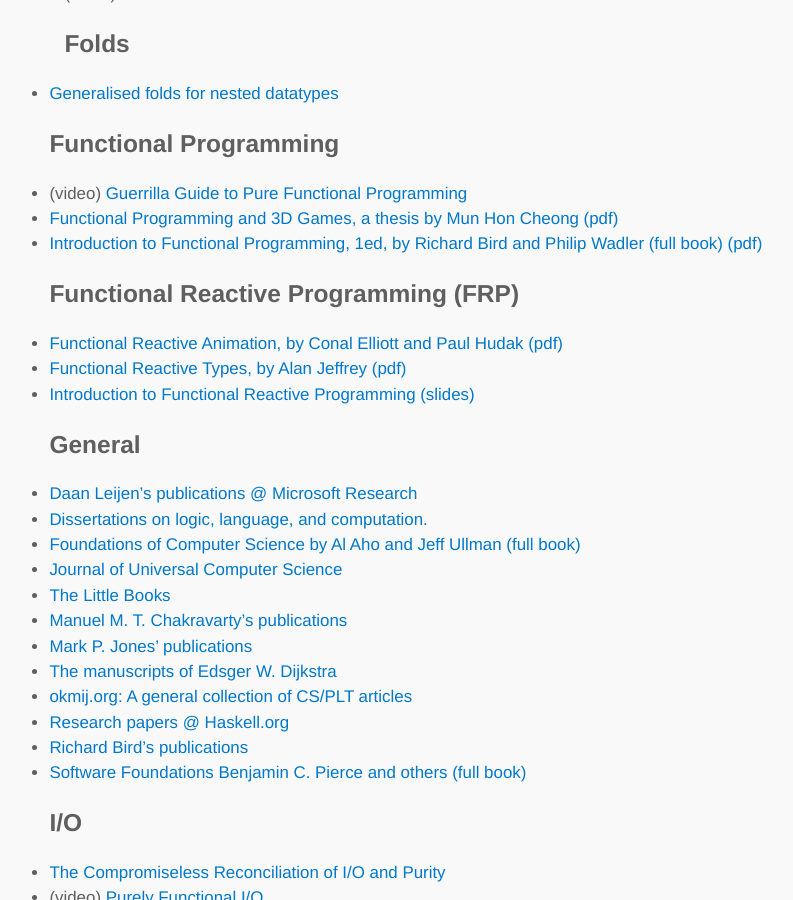
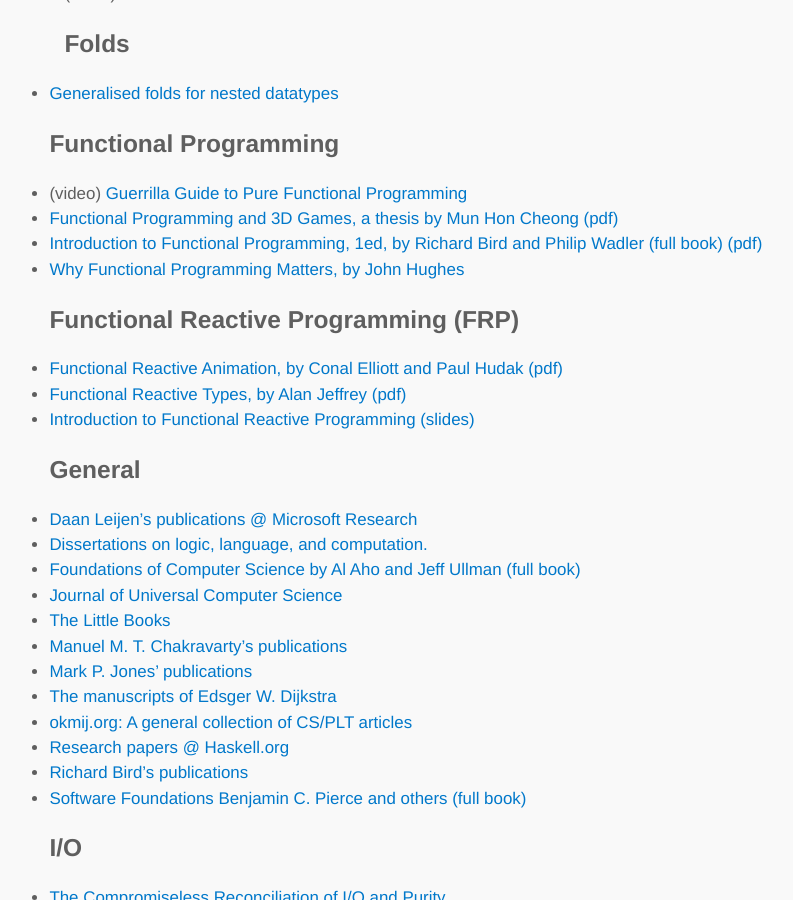
Before and after one commit to lambdatoast/lambdatoast.github.com, a Jekyll site: the page built from cs-resources/index.md, in a window 1280 px wide and 900 px high, scrolled down 2892 px. Shown: the whole window, without its empty margins (200-993 px from the left). Built offline with Jekyll 4.4.1, drawn with Linux system fonts in a browser that asks for light colours.

Commit message:
Add link to John Hughes' Why Functional Programming Matters.

```diff
--- a/cs-resources/index.md
+++ b/cs-resources/index.md
@@ -96,6 +96,7 @@
   - (video) [Guerrilla Guide to Pure Functional Programming](http://vimeo.com/20293743)
   - [Functional Programming and 3D Games, a thesis by Mun Hon Cheong (pdf)](http://www.cse.unsw.edu.au/~pls/thesis/munc-thesis.pdf)
   - [Introduction to Functional Programming, 1ed, by Richard Bird and Philip Wadler (full book) (pdf)](http://www.nlda-tw.nl/janmartin/vakken/TFIT/Extra%20materiaal/Bird_Wadler.%20Introduction%20to%20Functional%20Programming.1ed.pdf)
+  - [Why Functional Programming Matters, by John Hughes](http://www.cse.chalmers.se/~rjmh/Papers/whyfp.html)
 ## Functional Reactive Programming (FRP)
   - [Functional Reactive Animation, by Conal Elliott and Paul Hudak (pdf)](http://haskell.cs.yale.edu/wp-content/uploads/2011/02/icfp97.pdf)
   - [Functional Reactive Types, by Alan Jeffrey (pdf)](http://ect.bell-labs.com/who/ajeffrey/papers/lics14.pdf)
```
